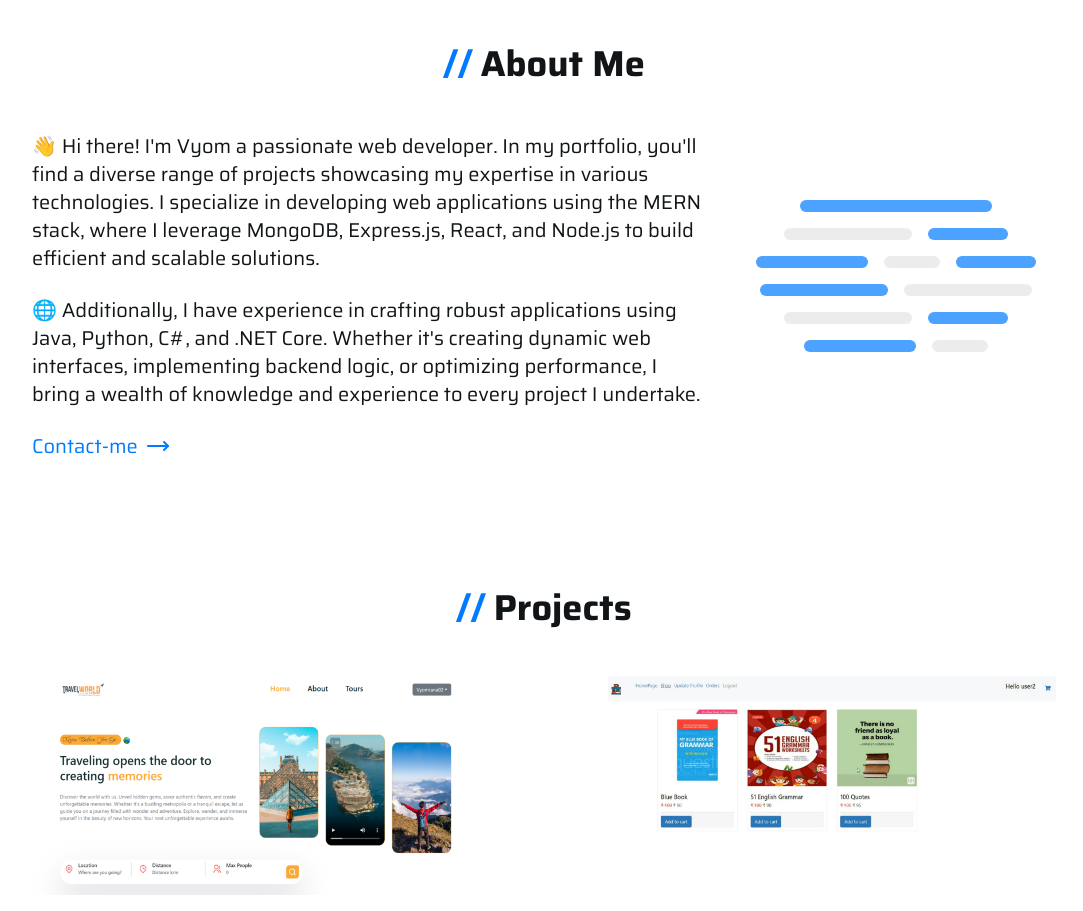
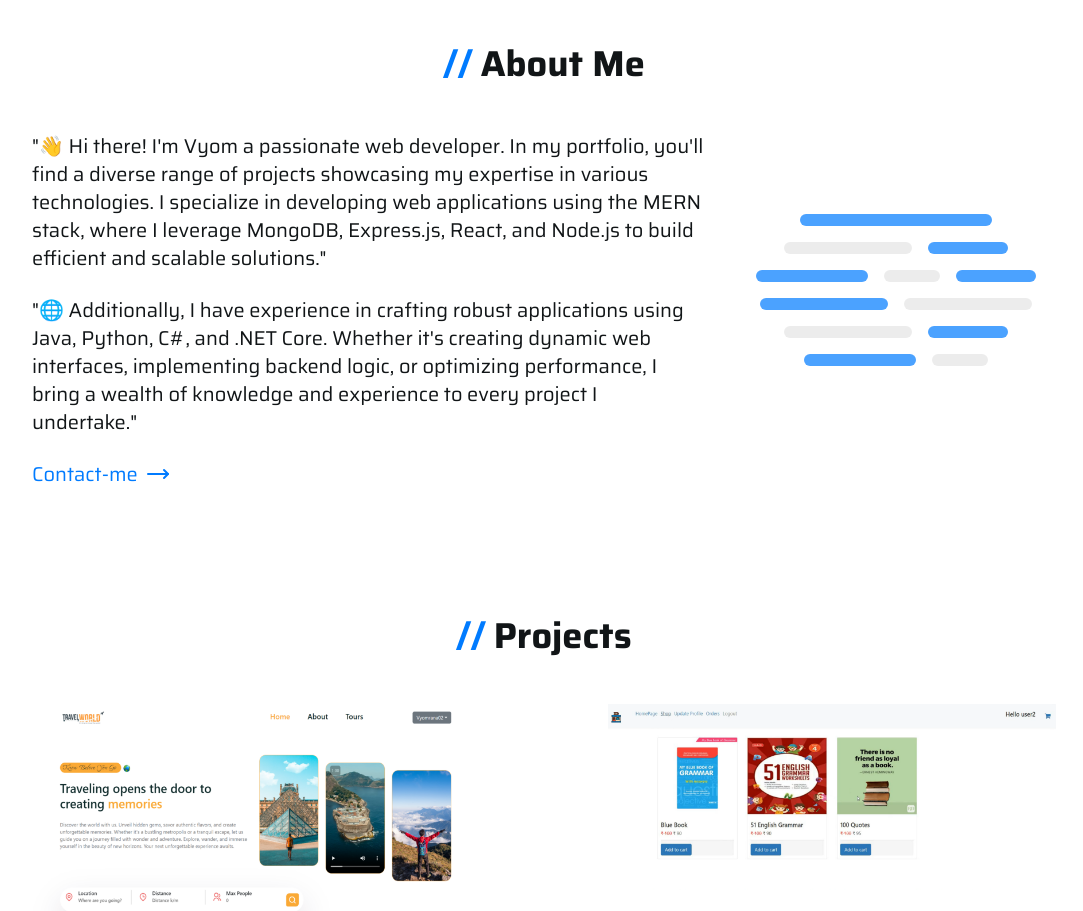
Before and after one commit to Vyomrana02/Vyomrana02.github.io, a Next.js app: page / in a window 1280 px wide. Shown: the part 820-1731 px from the top of the page, without its empty margins (96-1179 px from the left). Built offline with nearby package versions, Linux system fonts and the light colour scheme.

Commit message:
Update About.tsx

```diff
--- a/src/app/components/About.tsx
+++ b/src/app/components/About.tsx
@@ -17,10 +17,16 @@ export const About = () => {
           className="flex max-w-2xl flex-col gap-6 text-xl md:text-center sm:text-lg"
         >
           <p>
-            👋 Hi there! I'm Vyom a passionate web developer.
-            In my portfolio, you'll find a diverse range of projects showcasing my expertise in various technologies.
-            I specialize in developing web applications using the MERN stack, where I leverage MongoDB, Express.js, React, and Node.js to build efficient and scalable solutions.</p>
-          <p>   🌐 Additionally, I have experience in crafting robust applications using Java, Python, C#, and .NET Core. Whether it's creating dynamic web interfaces, implementing backend logic, or optimizing performance, I bring a wealth of knowledge and experience to every project I undertake.
+            &quot;👋 Hi there! I&apos;m Vyom a passionate web developer.
+            In my portfolio, you'll find a diverse range of projects
+            showcasing my expertise in various technologies.
+            I specialize in developing web applications using the MERN stack,
+            where I leverage MongoDB, Express.js, React, and Node.js to build
+            efficient and scalable solutions.&quot;</p>
+          <p>&quot;🌐 Additionally, I have experience in crafting robust applications
+            using Java, Python, C#, and .NET Core. Whether it's creating dynamic web interfaces,
+            implementing backend logic, or optimizing performance, I bring a wealth of knowledge
+            and experience to every project I undertake.&quot;
           </p>
 
           <MotionDiv className="flex justify-start md:justify-center">
```
